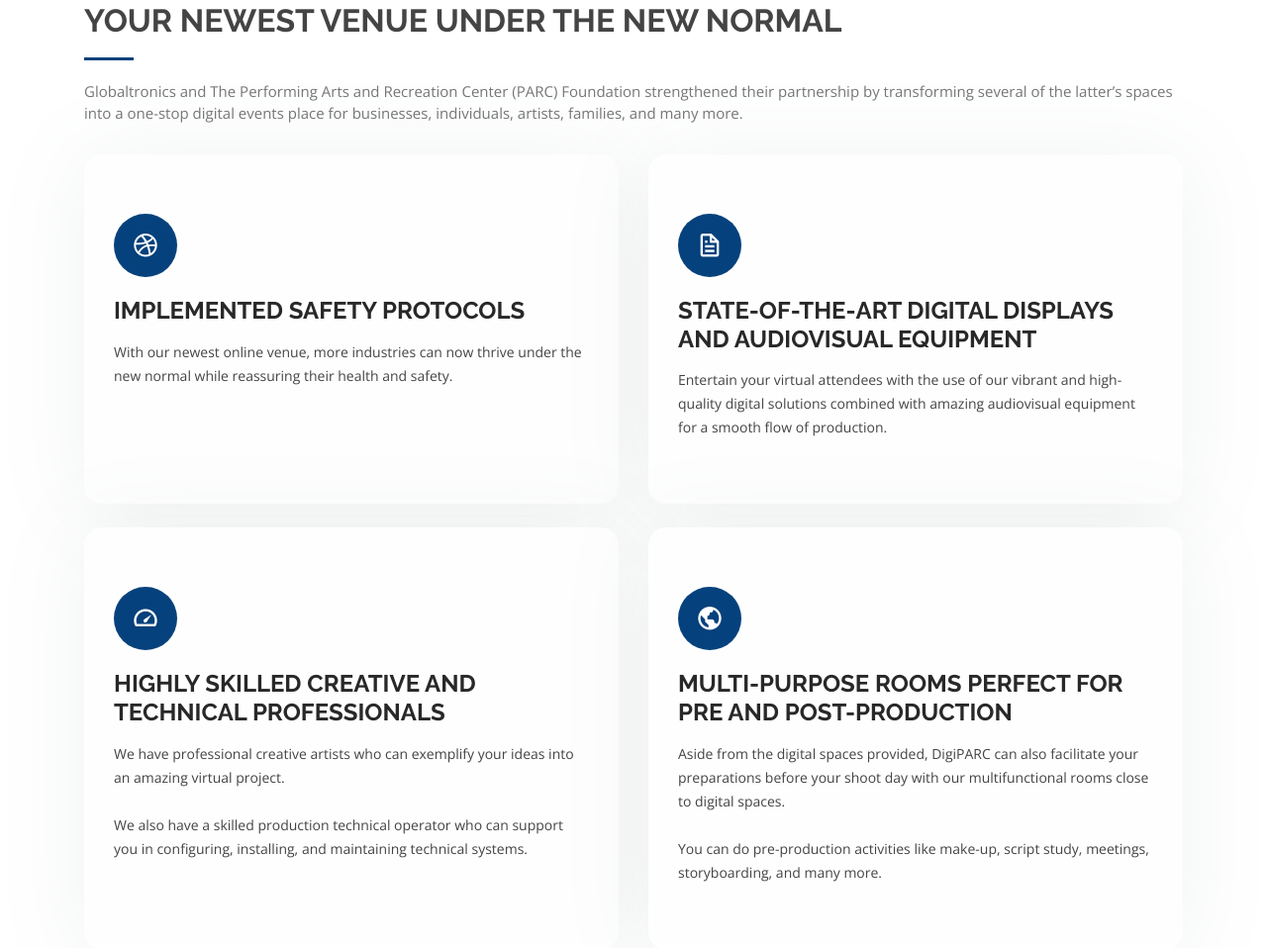
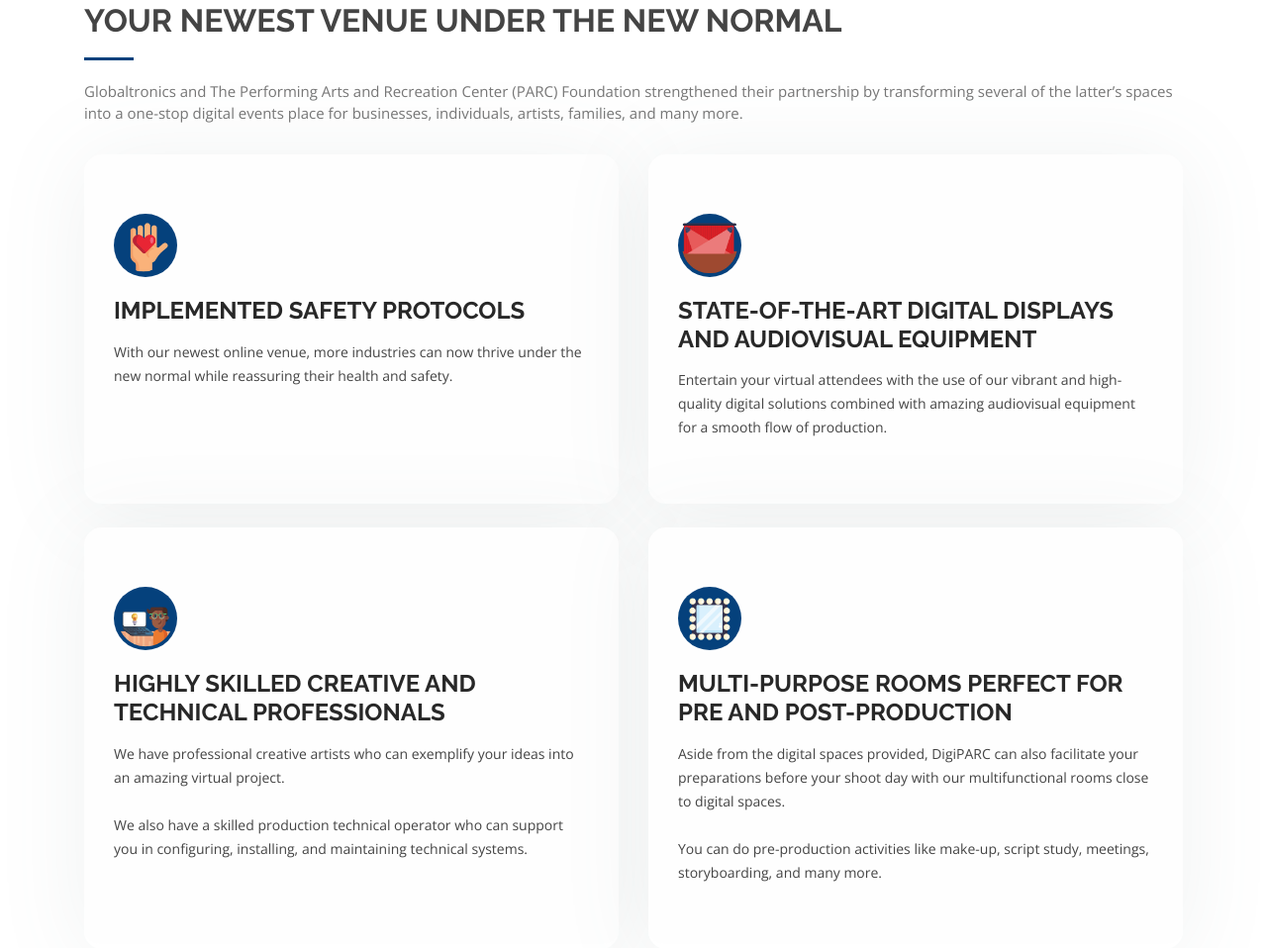
Before and after one commit to BermudezJimmel/DigiPARC, a PHP site: page / in a window 1280 px wide. Shown: the part 916-1874 px from the top of the page at 99% size. Run offline with PHP 8.4, Linux system fonts and the light colour scheme.

Commit message:
Icon Revision 1

```diff
--- a/assets/css/style.css
+++ b/assets/css/style.css
@@ -717,6 +717,11 @@ section {
   color: #05417C;
 }
 
+.services .icon img {
+  max-width: 60px;
+  /* padding-right: 4px; */
+}
+
 /*--------------------------------------------------------------
 # Cta
 --------------------------------------------------------------*/
--- a/index.html
+++ b/index.html
@@ -146,7 +146,7 @@
         <div class="row">
           <div class="col-lg-6 col-md-6 d-flex align-items-stretch">
             <div class="icon-box">
-              <div class="icon"><i class="bx bxl-dribbble"></i></div>
+              <div class="icon"><img src="/assets/img/icons/IMPLEMENTED SAFETY PROTOCOLS.png" alt="" style="padding-right: 4px;"></div>
               <h4><a href="">IMPLEMENTED SAFETY PROTOCOLS</a></h4>
               <p>With our newest online venue, more industries can now thrive under the new normal while reassuring their health and safety.</p>
             </div>
@@ -154,7 +154,8 @@
 
           <div class="col-lg-6 col-md-6 d-flex align-items-stretch mt-4 mt-md-0">
             <div class="icon-box">
-              <div class="icon"><i class="bx bx-file"></i></div>
+              <!-- <div class="icon"><i class="bx bx-file"></i></div> -->
+              <div class="icon"><img src="/assets/img/icons/STATE-OF-THE-ART DIGITAL DISPLAYS AND AUDIOVISUAL EQUIPMENT.png" alt=""></div>
               <h4><a href="">STATE-OF-THE-ART DIGITAL DISPLAYS AND AUDIOVISUAL EQUIPMENT</a></h4>
               <p>Entertain your virtual attendees with the use of our vibrant and high-quality digital solutions combined with amazing audiovisual equipment for a smooth flow of production.</p>
             </div>
@@ -162,7 +163,8 @@
 
           <div class="col-lg-6 col-md-6 d-flex align-items-stretch mt-4">
             <div class="icon-box">
-              <div class="icon"><i class="bx bx-tachometer"></i></div>
+              <div class="icon"><img src="/assets/img/icons/HIGHLY SKILLED CREATIVE AND TECHNICAL PROFESSIONALS.png" alt=""></div>
+              <!-- <div class="icon"><i class="bx bx-tachometer"></i></div> -->
               <h4><a href="">HIGHLY SKILLED CREATIVE AND TECHNICAL PROFESSIONALS</a></h4>
               <p>We have professional creative artists who can exemplify your ideas into an amazing virtual project.</p>
               <br>
@@ -172,7 +174,8 @@
 
           <div class="col-lg-6 col-md-6 d-flex align-items-stretch mt-4">
             <div class="icon-box">
-              <div class="icon"><i class="bx bx-world"></i></div>
+              <div class="icon"><img src="/assets/img/icons/MULTI-PURPOSE ROOMS PERFECT FOR PRE AND POST-PRODUCTION.png" alt=""></div>
+              <!-- <div class="icon"><i class="bx bx-world"></i></div> -->
               <h4><a href="">MULTI-PURPOSE ROOMS PERFECT FOR PRE AND POST-PRODUCTION</a></h4>
               <p>Aside from the digital spaces provided, DigiPARC can also facilitate your preparations before your shoot day with our multifunctional rooms close to digital spaces.</p>
               <br>
```
Also changed, not shown: assets/img/icons/HIGHLY SKILLED CREATIVE AND TECHNICAL PROFESSIONALS.png (added), assets/img/icons/IMPLEMENTED SAFETY PROTOCOLS.png (added), assets/img/icons/MULTI-PURPOSE ROOMS PERFECT FOR PRE AND POST-PRODUCTION.png (added), assets/img/icons/STATE-OF-THE-ART DIGITAL DISPLAYS AND AUDIOVISUAL EQUIPMENT.png (added).
